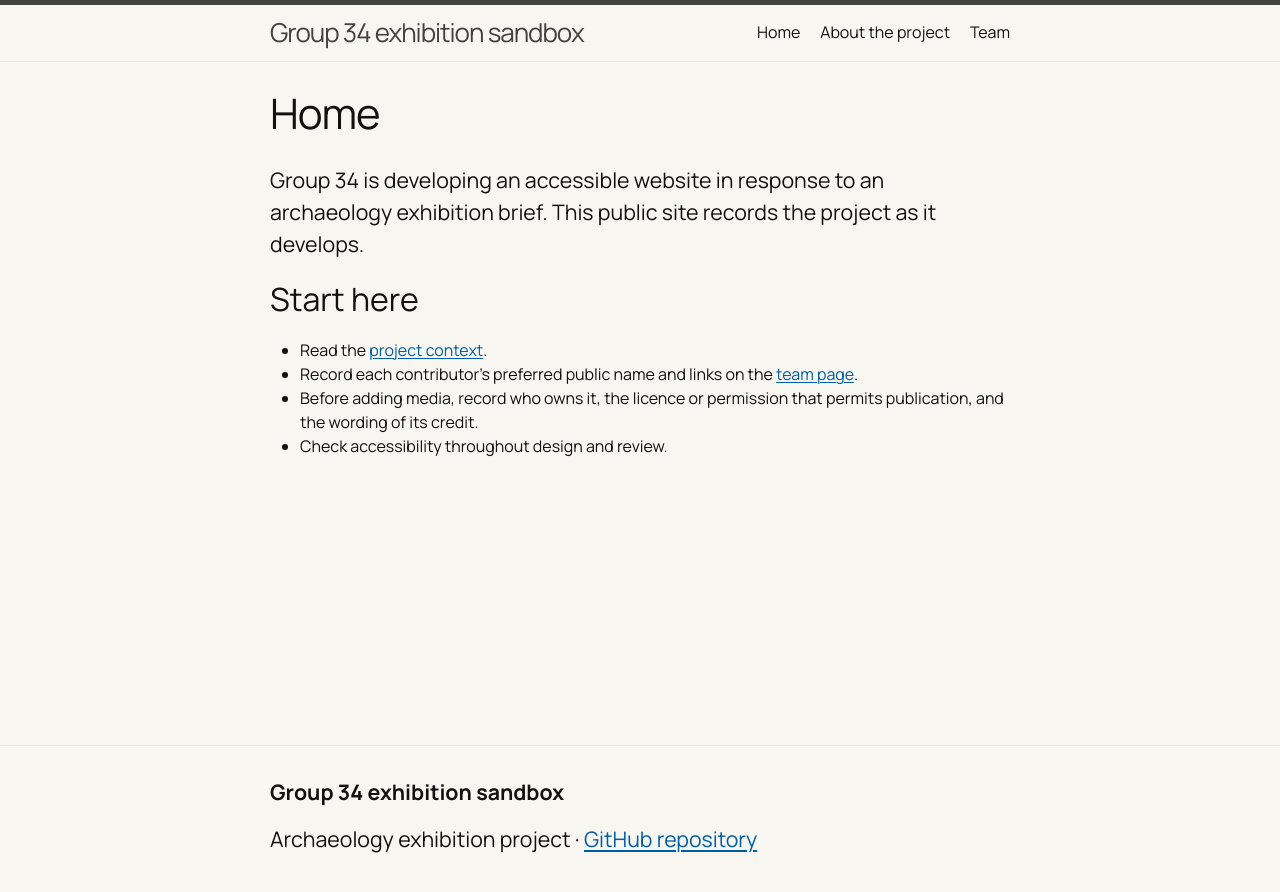
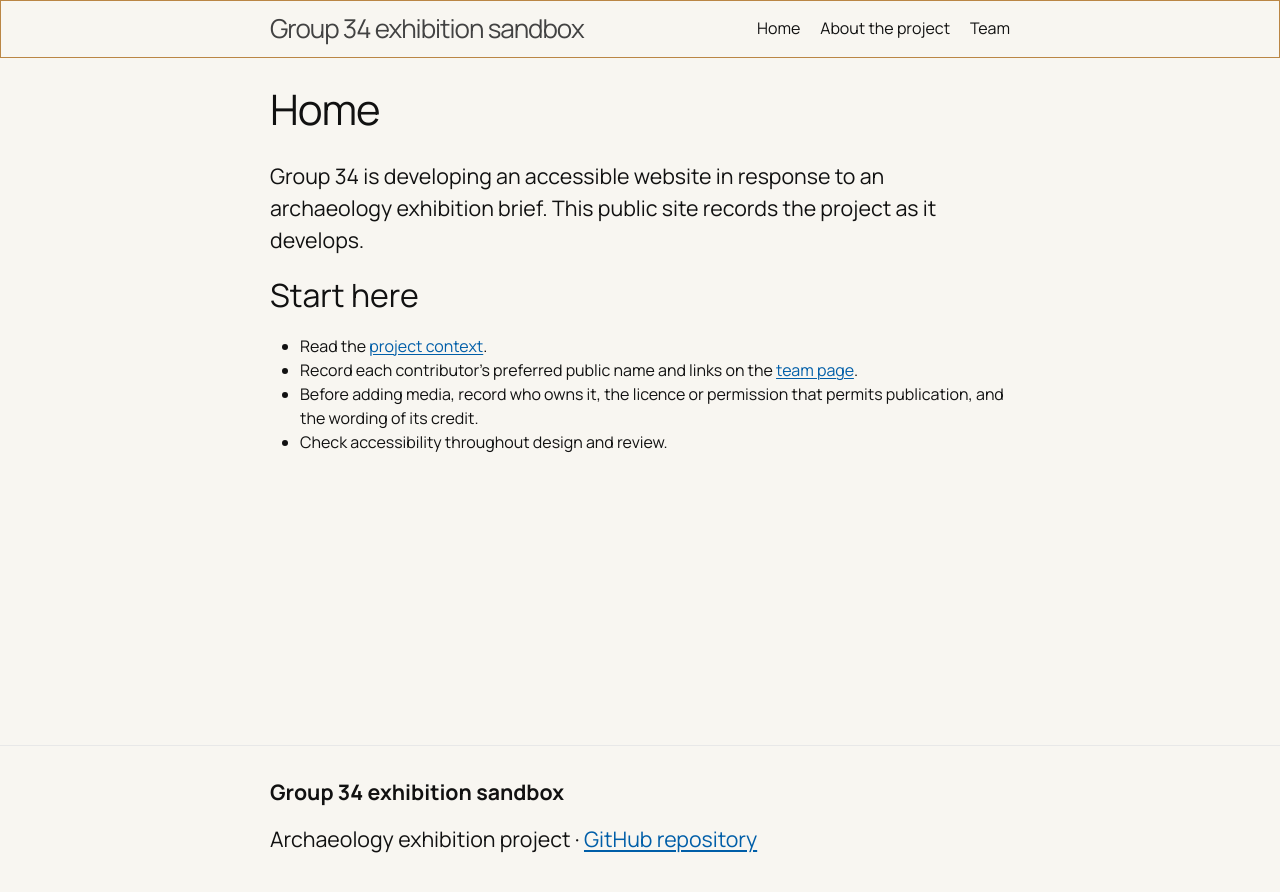
Before and after one commit to HannahVogelArchaeology/group34, a Jekyll site: the page built from index.md, in a window 1280 px wide. Shown: the top 892 px of the page. Built offline with Jekyll 4.4.1, drawn with Linux system fonts in a browser that asks for light colours.

Commit message:
navigation border + colour

```diff
--- a/_sass/minima.scss
+++ b/_sass/minima.scss
@@ -13,6 +13,7 @@ $spacing-unit:     30px !default;
 $text-color:       #111 !default;
 $background-color: #F8F6F1 !default;
 $brand-color:      #005ea8 !default;
+$border-color:     #BA8645 !default;
 
 $grey-color:       #828282 !default;
 $grey-color-light: lighten($grey-color, 40%) !default;
--- a/_sass/minima/_layout.scss
+++ b/_sass/minima/_layout.scss
@@ -2,8 +2,7 @@
  * Site header
  */
 .site-header {
-  border-top: 5px solid $grey-color-dark;
-  border-bottom: 1px solid $grey-color-light;
+  border: 1.5px solid $border-color;
   min-height: $spacing-unit * 1.865;
 
   // Positioning context for the mobile navigation icon
```
